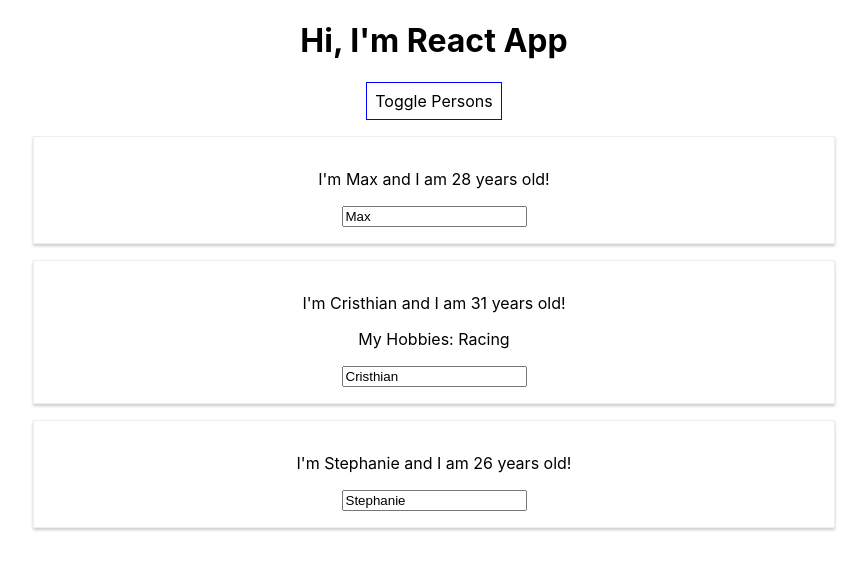
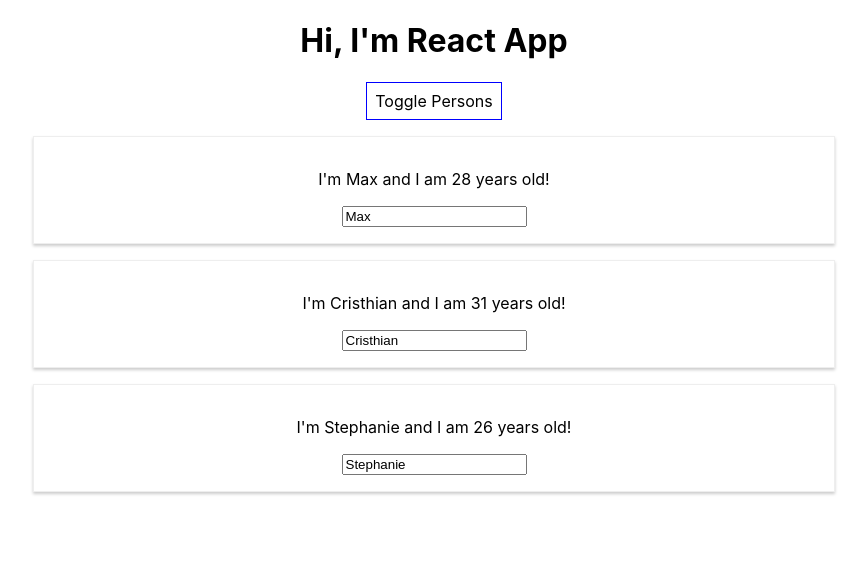
Before and after one commit to cristhianfdx/react-professional-course, a React (Create React App) app in the folder react-complete-guide/: page / in a window 1280 px wide. Both pictures are taken after a click on the button "Toggle Persons". Shown: the top 570 px of the page, without its empty margins (206-1073 px from the left). Built offline with nearby package versions, Linux system fonts and the light colour scheme.

Commit message:
Add new topic: List manipulation

```diff
--- a/react-complete-guide/src/App.js
+++ b/react-complete-guide/src/App.js
@@ -40,6 +40,12 @@
     this.setState({ showPersons: !doesShow });
   };
 
+  deletePersonHandler = (index) => {
+    const persons = this.state.persons;
+    persons.splice(index, 1);
+    this.setState({ persons });
+  };
+
   render() {
     const style = {
       backgroundColor: 'white',
@@ -54,16 +60,9 @@
     if (this.state.showPersons) {
       persons = (
         <div>
-          <Person name={this.state.persons[0].name} age={this.state.persons[0].age} />
-          <Person
-            name={this.state.persons[1].name}
-            age={this.state.persons[1].age}
-            click={this.switchNameHandler.bind(this, 'Cristhian!')}
-            changed={this.nameChangeHandler.bind(this)}
-          >
-            My Hobbies: Racing
-          </Person>
-          <Person name={this.state.persons[2].name} age={this.state.persons[2].age} />
+          {this.state.persons.map((person, index) => {
+            return <Person name={person.name} age={person.age} key={index} click={() => this.deletePersonHandler(index)} />;
+          })}
         </div>
       );
     }
```
